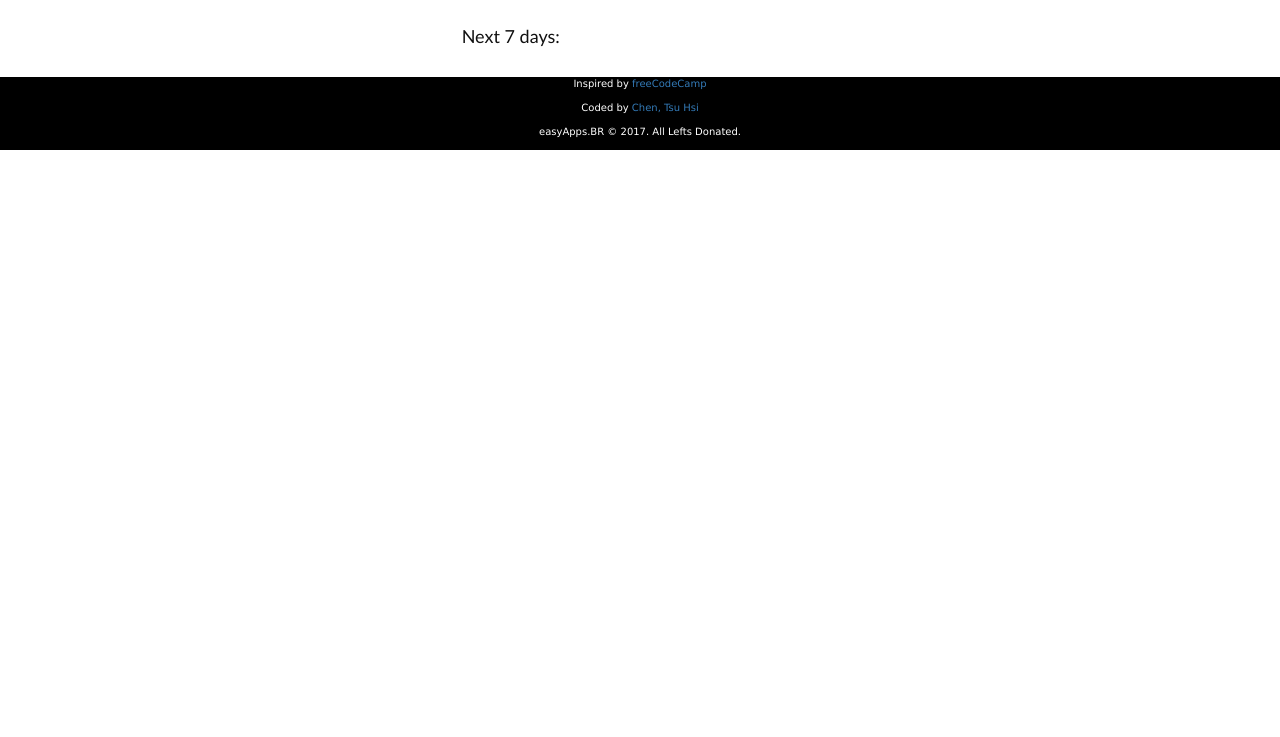
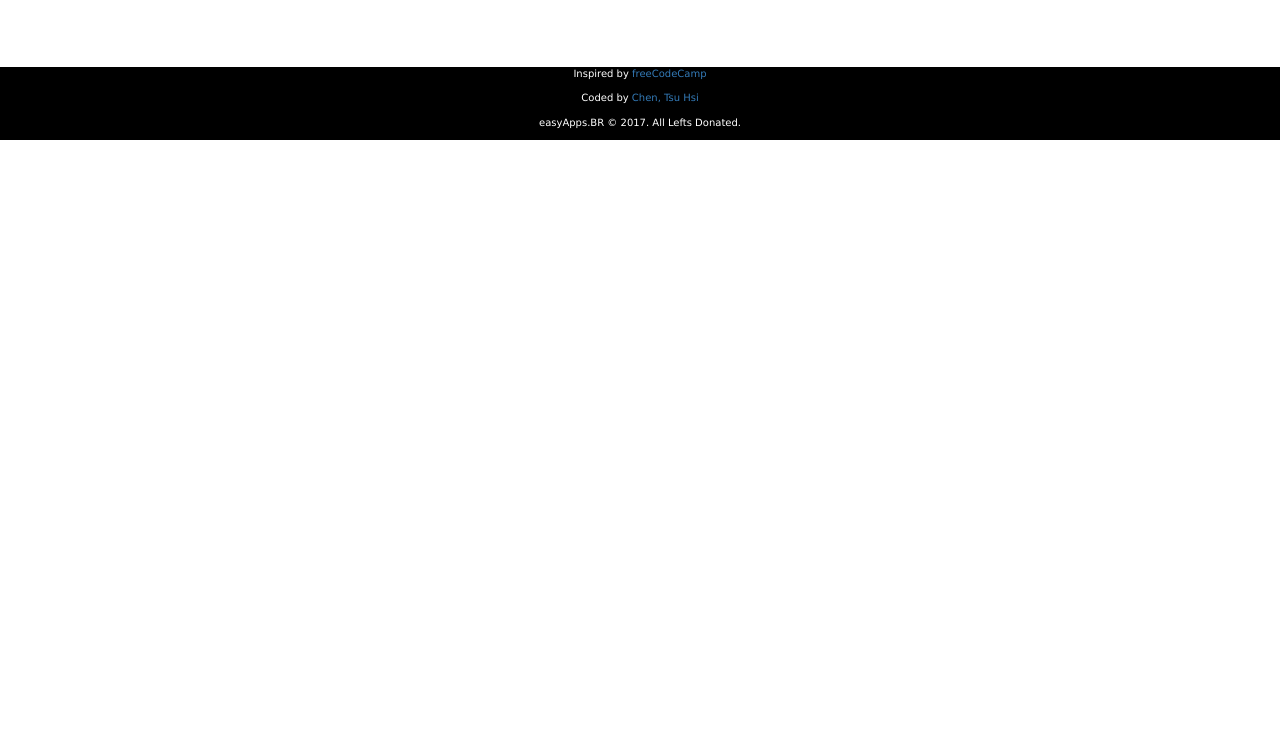
Before and after one commit to chentsuhsi/urWeather, a plain HTML site: page index.html in a window 1280 px wide. Shown: the part 63-800 px from the top of the page. Drawn offline with nearby package versions, Linux system fonts and the light colour scheme; some packages are replaced by stand-ins of ours.

Commit message:
Update 2017/06/19 10:00pm

```diff
--- a/index.html
+++ b/index.html
@@ -57,7 +57,6 @@
             </div>
             <div class="col-xs-12 cols-sm-12 col-md-8 nopad">
                 <div class="daily forecast scrollable">
-                    <h4>Next 7 days:</h4>
                 </div>
 
             </div>
```
